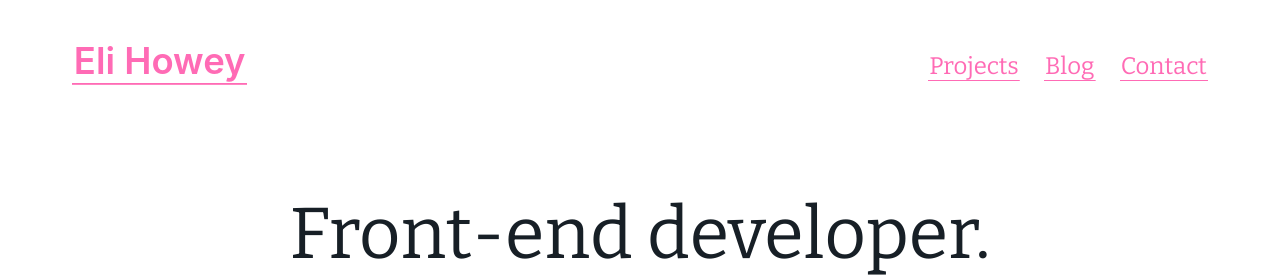
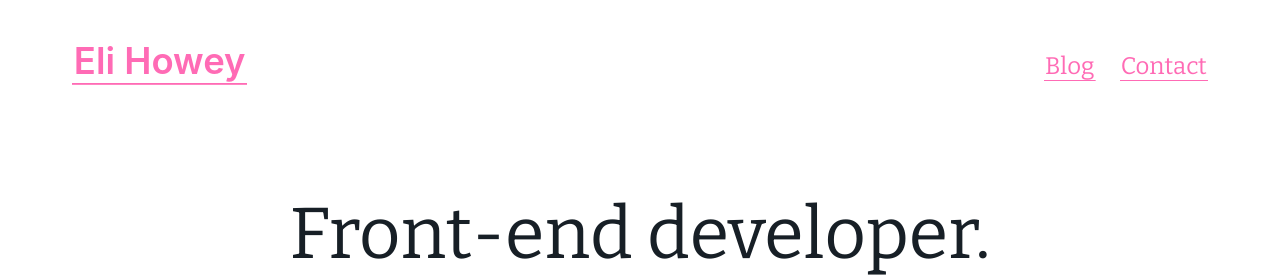
Before and after one commit to EliHowey/EliHowey.github.io, a Jekyll site: the page built from index.html, in a window 1280 px wide. Shown: the top 276 px of the page. Built offline with Jekyll 4.4.1, drawn with Linux system fonts in a browser that asks for light colours.

Commit message:
Delete Projects page

```diff
--- a/_includes/nav_header.html
+++ b/_includes/nav_header.html
@@ -2,7 +2,6 @@
 	<nav>
 		<h1 class="homepage-link"><a href="/">Eli Howey</a></h1>
 		<ul>
-			<li><a href="/projects">Projects</a></li>
 			<li><a href="/blog">Blog</a></li>
 			<li><a href="/contact">Contact</a></li>
 		</ul>
--- a/src/styles/pages/projects.scss
+++ /dev/null
@@ -1,5 +0,0 @@
-@import '../shared';
-
-main > * + * {
-	margin-top: 1rem;
-}
```
Also changed, not shown: projects/index.html (deleted, +0 -9 lines), dist/styles/projects.min.css (deleted), 1 other file.
